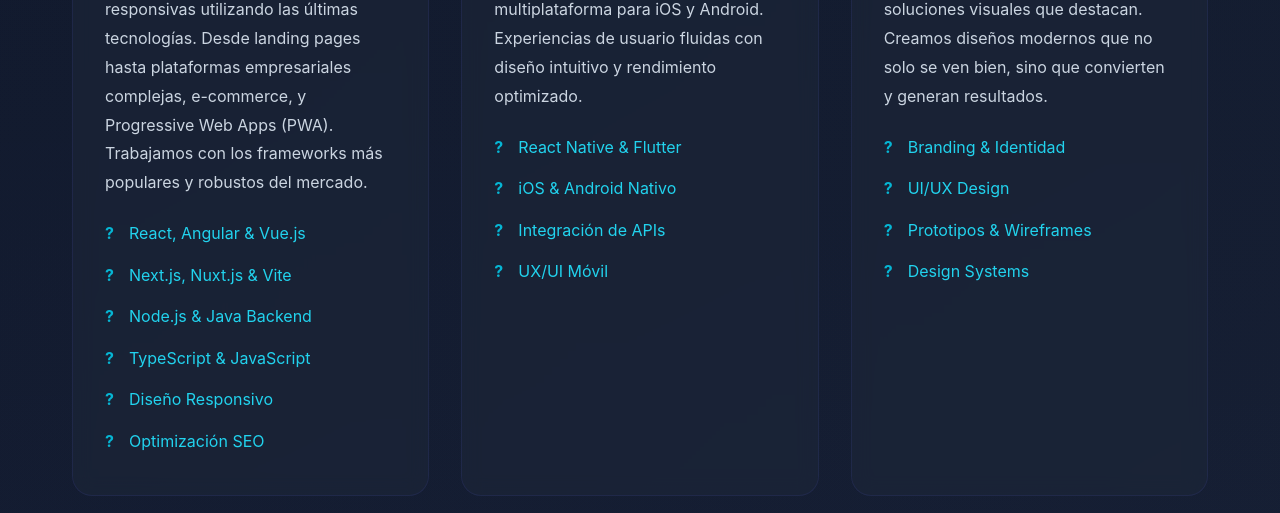
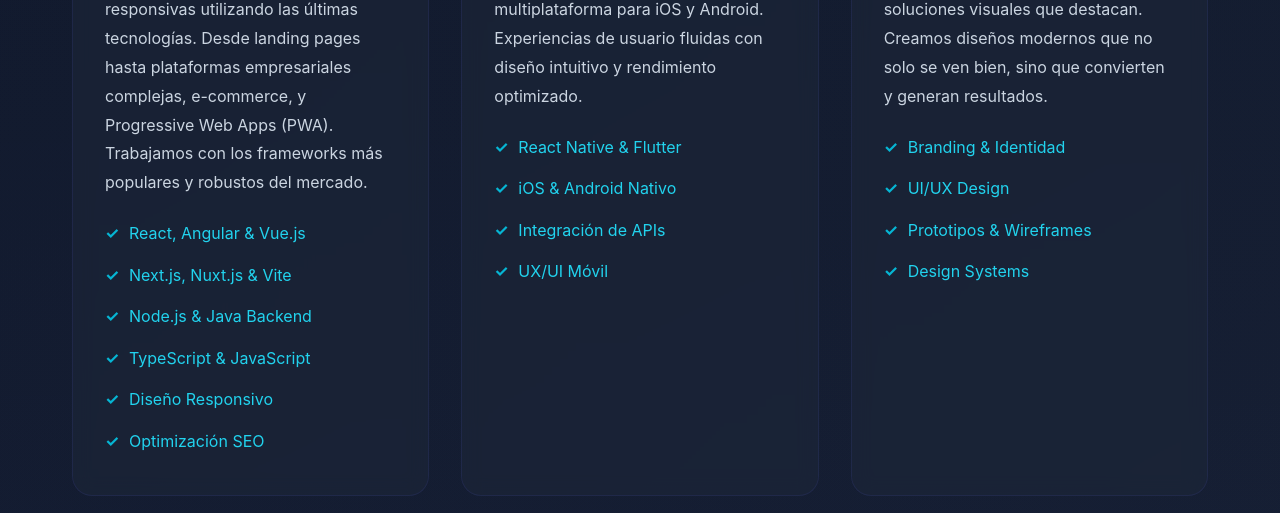
Before and after one commit to caliche2a-arch/BcodeBackup, a React (Vite) app: page / in a window 1280 px wide. Shown: the part 1280-1793 px from the top of the page. Built offline with nearby package versions, Linux system fonts and the light colour scheme.

Commit message:
fix: cambiar iconos de signo de pregunta por checkmarks en lista de tecnologias de servicios

```diff
--- a/src/index.css
+++ b/src/index.css
@@ -737,7 +737,7 @@ p {
 }
 
 .service-tech li::before {
-  content: '?';
+  content: '✓';
   position: absolute;
   left: 0;
   color: var(--primary);
```
